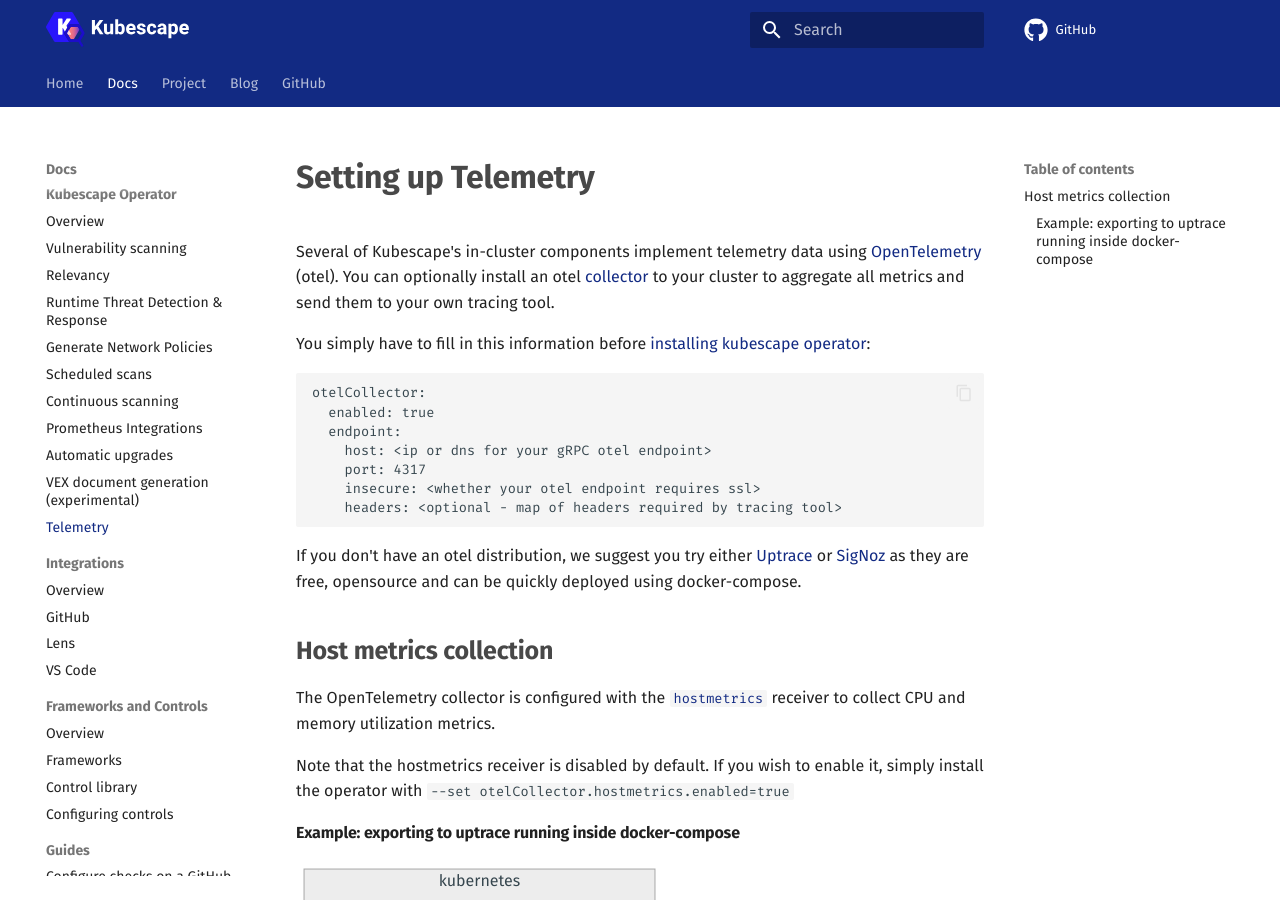
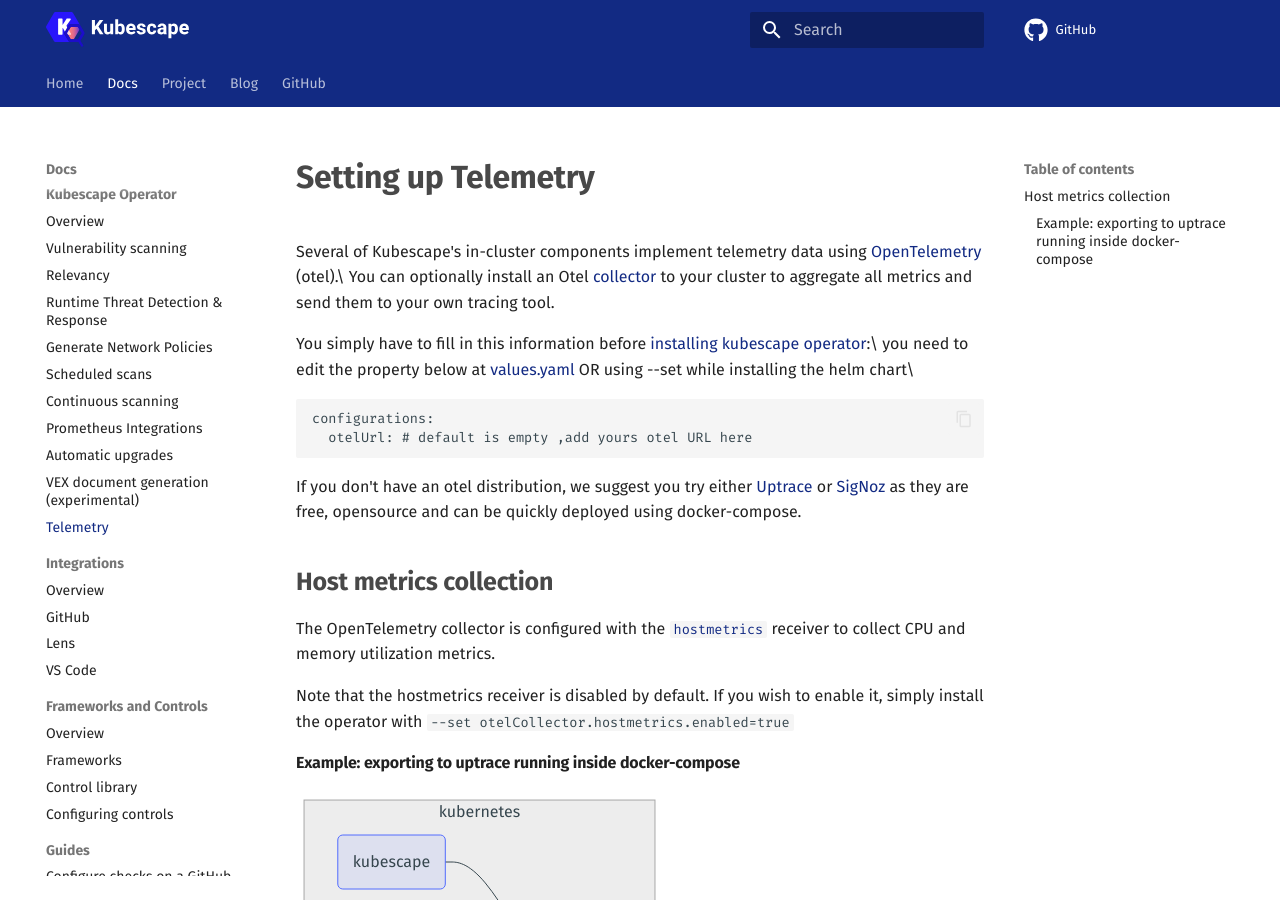
Before and after one commit to kubescape/kubescape.io, an MkDocs documentation site: the page built from docs/docs/operator/telemetry.md, in a window 1280 px wide and 900 px high. Built offline with MkDocs 1.6.1 and Material for MkDocs 9.7.7, drawn with Linux system fonts in a browser that asks for light colours; comment, search, counter and statistics services are not loaded.

Commit message:
updated operator capabilities + fix telemetry page (updated config+brokern link)
Signed-off-by: idohu <idoh@armosec.io>

````diff
--- a/docs/docs/operator/telemetry.md
+++ b/docs/docs/operator/telemetry.md
@@ -1,18 +1,14 @@
 # Setting up Telemetry
 
-Several of Kubescape's in-cluster components implement telemetry data using [OpenTelemetry](https://opentelemetry.io/) (otel).
-You can optionally install an otel [collector](https://opentelemetry.io/docs/collector/) to your cluster to aggregate all metrics and send them to your own tracing tool.
+Several of Kubescape's in-cluster components implement telemetry data using [OpenTelemetry](https://opentelemetry.io/) (otel).\
+You can optionally install an Otel [collector](https://opentelemetry.io/docs/collector/) to your cluster to aggregate all metrics and send them to your own tracing tool.
 
-You simply have to fill in this information before [installing kubescape operator](#installing-kubescape-operator-in-a-kubernetes-cluster-using-helm):
+You simply have to fill in this information before [installing kubescape operator](/../install-operator.md):\
+you need to edit the property below at [values.yaml](https://github.com/kubescape/helm-charts/blob/main/charts/kubescape-operator/values.yaml) OR using --set while installing the helm chart\
 
 ```
-otelCollector:
-  enabled: true
-  endpoint:
-    host: <ip or dns for your gRPC otel endpoint>
-    port: 4317
-    insecure: <whether your otel endpoint requires ssl>
-    headers: <optional - map of headers required by tracing tool>
+configurations:
+  otelUrl: # default is empty ,add yours otel URL here
 ```
 
 If you don't have an otel distribution, we suggest you try either [Uptrace](https://github.com/uptrace/uptrace/tree/master/example/docker) or [SigNoz](https://signoz.io/docs/install/docker/)
````
Also changed, not shown: docs/docs/install-operator.md (+14 -5 lines).
